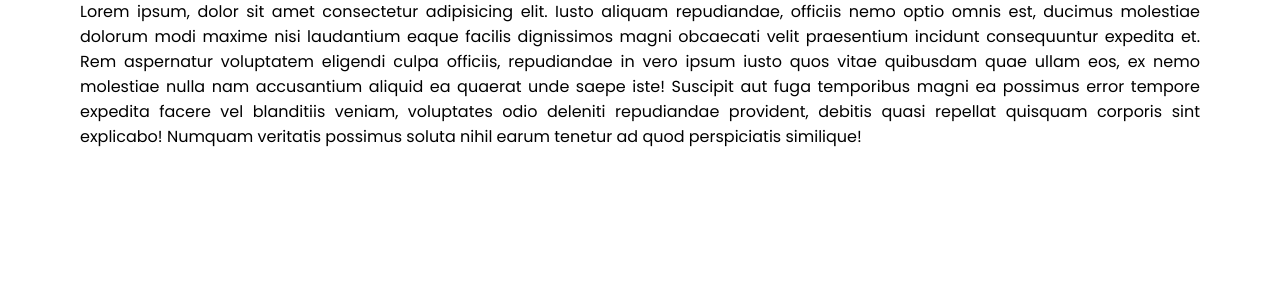
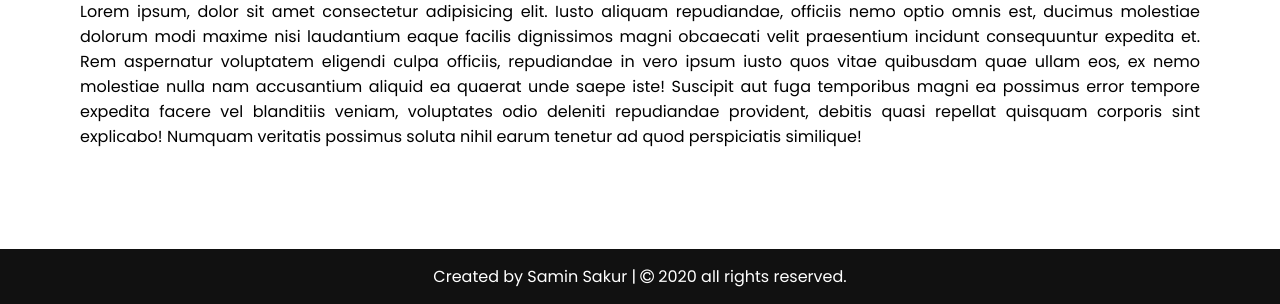
Before and after one commit to saminsakur/saminsakur.github.io, a PHP site: page / in a window 1280 px wide. Shown: the part 967-1271 px from the top of the page. Before the commit the page ends 1114 px from the top, so only its background shows below. Run offline with PHP 8.4, Linux system fonts and the light colour scheme.

Commit message:
Initial commit| added a footer

```diff
--- a/index.html
+++ b/index.html
@@ -58,7 +58,7 @@
         </div>
         <div class="links">
           <a href="https://github.com/saminsakur" target="_blank">
-            <i class="fa fa-github"></i>
+            <i class="fa fa-github github-icon"></i>
           </a>
         </div>
       </div>
@@ -88,6 +88,9 @@
         </div>
       </div>
     </section>
+    <footer>
+        Created by Samin Sakur | <span class="fa fa-copyright"></span> 2020 all rights reserved.
+    </footer>
     <script src="./js/script.js"></script>
   </body>
 </html>
--- a/style.css
+++ b/style.css
@@ -58,7 +58,7 @@ header .menu li a {
   font-size: 18px;
   font-weight: 100;
   color: #000;
-  border-bottom: transparent 2px solid;
+  border-bottom: transparent 3px solid;
   transition: border 0.3s ease;
 }
 
@@ -132,10 +132,14 @@ header h1 {
   color: #df2b4f;
 }
 
-.home .links a i {
+.home .links a i.github-icon{
   color: #000;
   font-size: 1.4rem;
   padding: 20px 0;
+}
+
+.home .links a i.github-icon:hover{
+  color: #171515;
 }
 
 /* styling scroll down button */
@@ -219,6 +223,17 @@ section {
 .about .about-content p{
   text-align: justify;
 }
+
+/* Footer section styling */
+
+footer{
+  background: #111;
+  padding: 15px 23px;
+  color: #fff;
+  text-align: center;
+  font-family: 'Poppins', sans-serif;
+}
+
 
 /* styling cursor */
 
```
